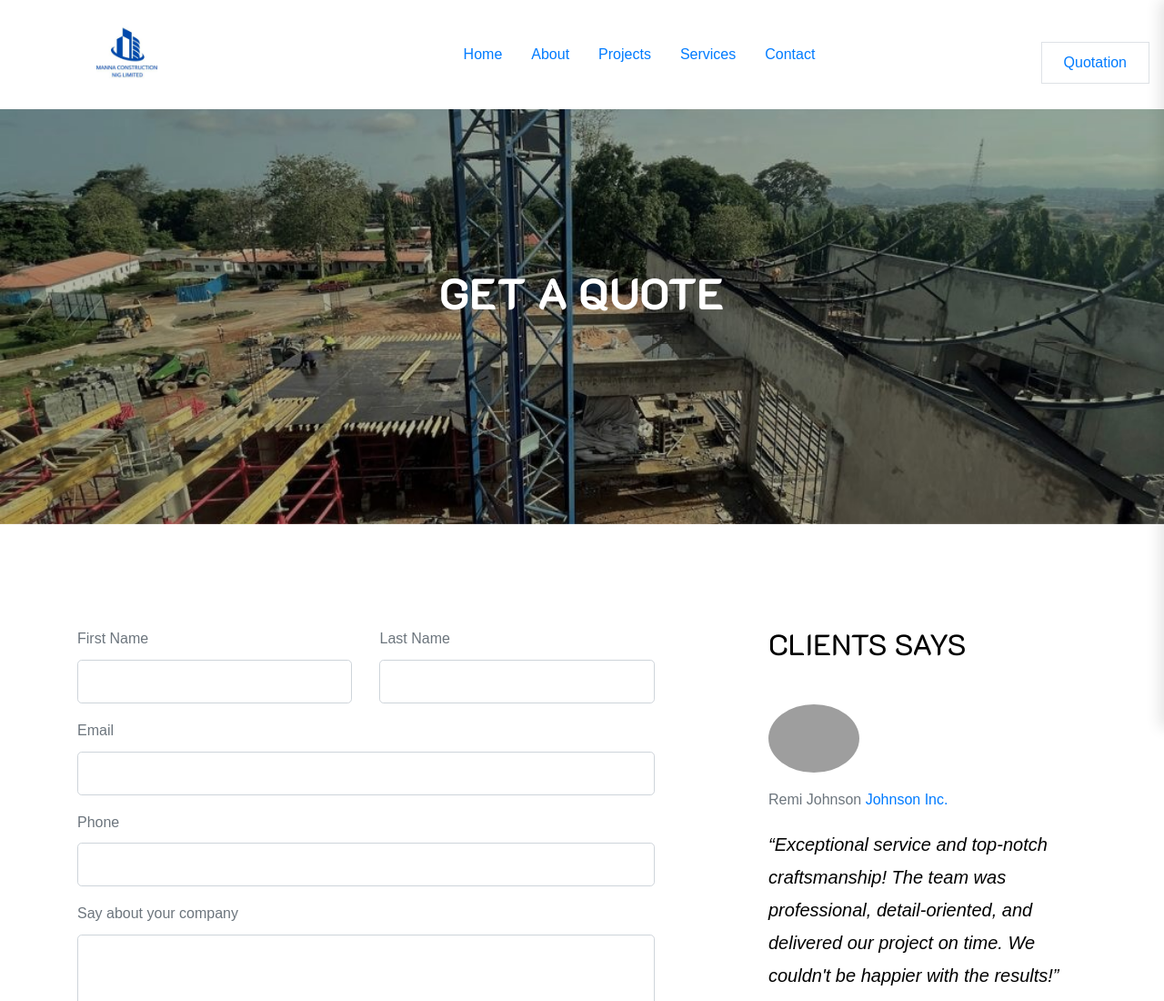
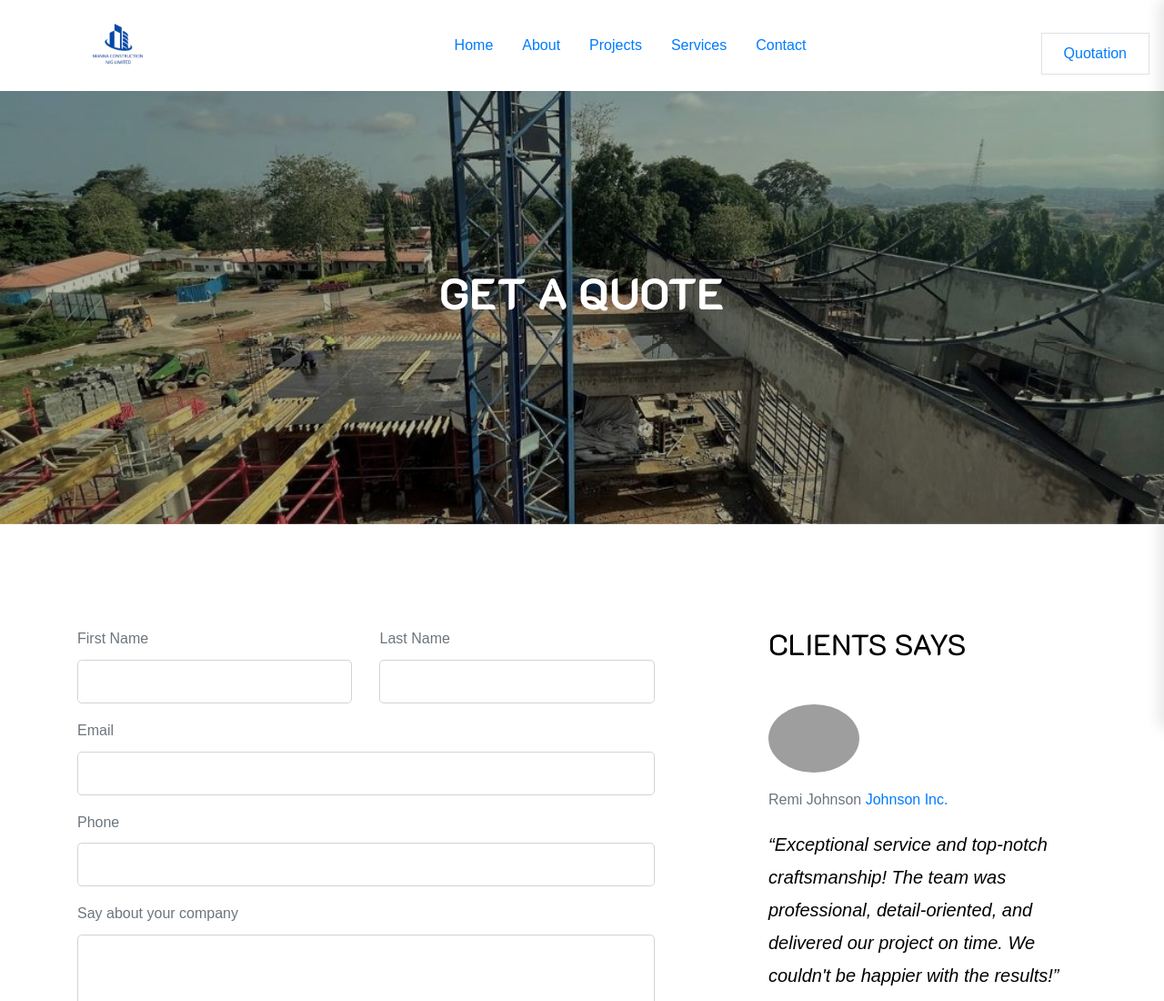
Before and after one commit to Mayotomiwa/QD, a plain HTML site: page get-quote.html in a window 1280 px wide. Shown: the top 1100 px of the page at 91% size. Drawn offline with nearby package versions, Linux system fonts and the light colour scheme; grey boxes are pictures that could not be loaded; a script that the page names is missing; a web font is replaced by a local one.

Commit message:
adjusting view

```diff
--- a/get-quote.html
+++ b/get-quote.html
@@ -32,7 +32,7 @@
         <nav class="navbar navbar-expand-lg fixed-top transition-all">
             <div class="container">
                 <a class="navbar-brand" href="index.html">
-                    <img src="img/favicon.jpg" alt="Manna Construction Logo" style="width: 110px; height: auto;">
+                    <img src="img/favicon.png" alt="Manna Construction Logo" style="width: 90px; height: auto;">
                 </a>
                 <button class="navbar-toggler d-lg-none" type="button" data-toggle="offcanvas"
                     aria-controls="offcanvasMenu" aria-expanded="false" aria-label="Toggle navigation">
@@ -42,7 +42,7 @@
                 <!-- Offcanvas Menu -->
                 <div class="offcanvas-menu" id="offcanvasMenu">
                     <div class="offcanvas-header">
-                        <img src="img/favicon.jpg" alt="Manna Construction Logo" style="width: 110px; height: auto;">
+                        <img src="img/favicon.png" alt="Manna Construction Logo" style="width: 90px; height: auto;">
                         <button type="button" class="close" aria-label="Close">
                             <span aria-hidden="true">&times;</span>
                         </button>
@@ -247,7 +247,7 @@
                 <div class="col-md-3">
                     <ul class="list-unstyled footer-link">
                         <li><span class="mr-3 d-block">Address 1:</span>
-                            <span class="text-white">66, Thomas Animashaun street, Aguda, Surulere, Lagos</span>
+                            <span class="text-white">66, Thomas Animashaun street, Aguda, Surulere, Lagos</span> <br />
                             <span class="text-white">1, Ilorin Road, Alhaji Kadiri Ojomu Estate, Ajuse-Ipo, Kwara</span>
                         </li>
                         <li><span class="mr-3 d-block">Address 2:</span></li>
```
Also changed, not shown: index.html (+3 -3 lines).
